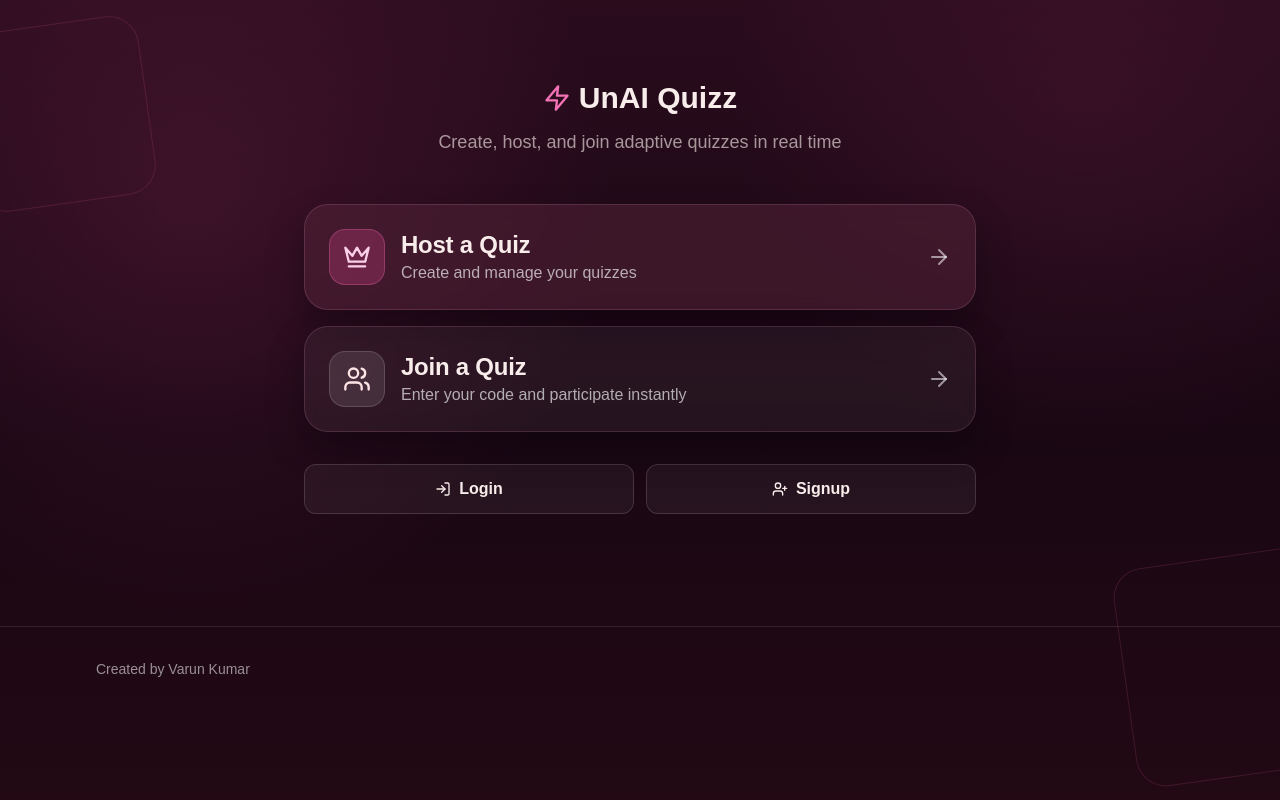
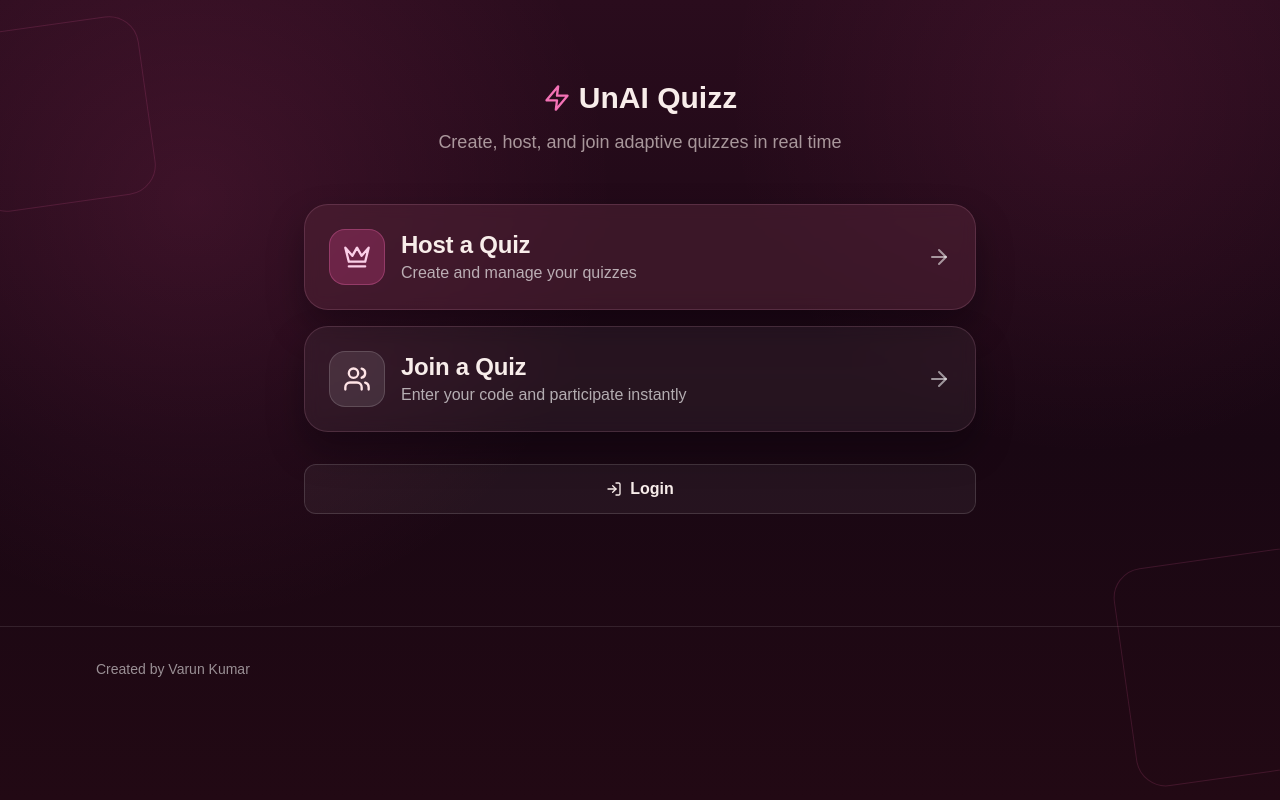
Before and after one commit to varunkasnia/Test-Quizz-, a Next.js app in the folder frontend/: page / in a window 1280 px wide. Built offline with nearby package versions, Linux system fonts and the light colour scheme.

Commit message:
Remove Signup link and update layout class
Removed the Signup link and adjusted the layout class.

```diff
--- a/frontend/app/page.tsx
+++ b/frontend/app/page.tsx
@@ -2,7 +2,7 @@
 
 import Link from 'next/link'
 import { motion } from 'framer-motion'
-import { ArrowRight, Crown, LogIn, UserPlus, Users, Zap } from 'lucide-react'
+import { ArrowRight, Crown, LogIn, Users, Zap } from 'lucide-react'
 
 export default function Home() {
   return (
@@ -63,15 +63,11 @@ export default function Home() {
           initial={{ opacity: 0 }}
           animate={{ opacity: 1 }}
           transition={{ delay: 0.2 }}
-          className="max-w-2xl mx-auto mt-8 grid grid-cols-1 sm:grid-cols-2 gap-3"
+          className="max-w-2xl mx-auto mt-8"
         >
           <Link href="/login" className="btn-secondary w-full">
             <LogIn className="w-4 h-4" />
             Login
-          </Link>
-          <Link href="/signup" className="btn-secondary w-full">
-            <UserPlus className="w-4 h-4" />
-            Signup
           </Link>
         </motion.div>
       </main>
```
